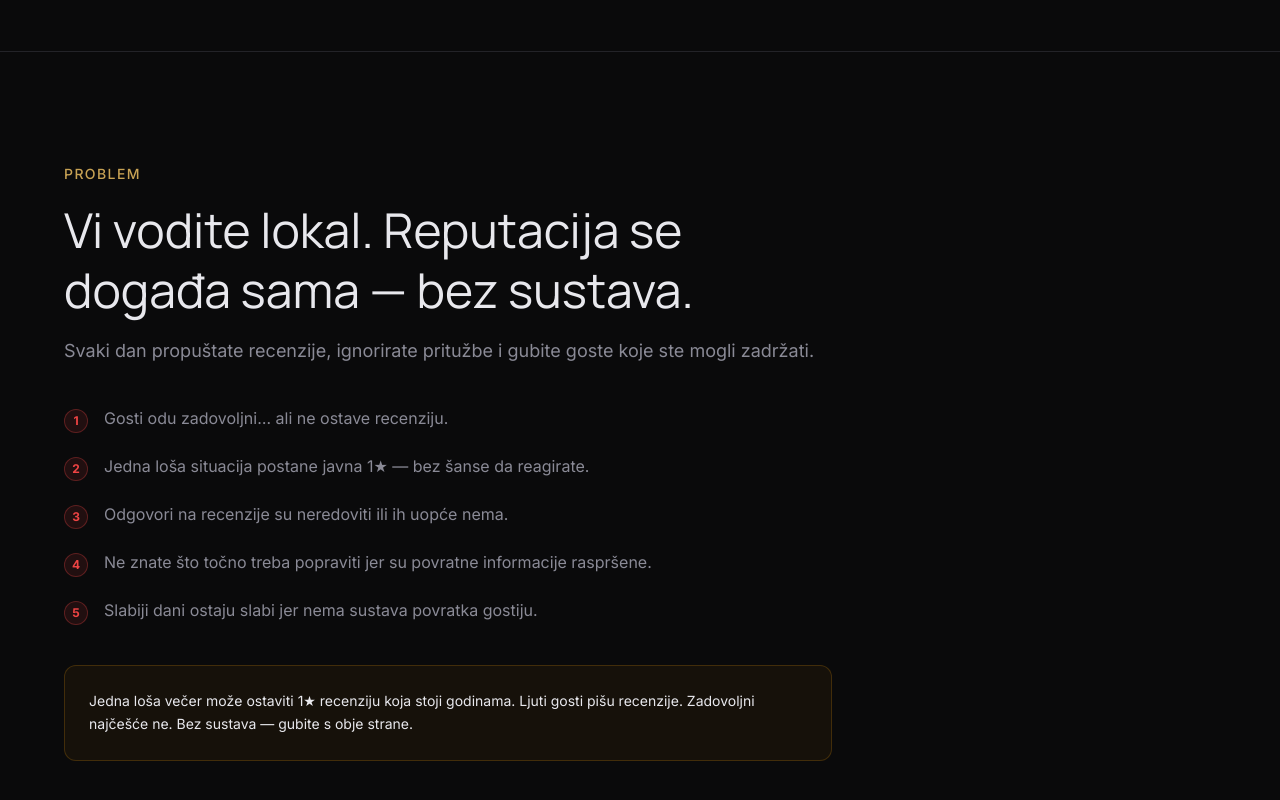
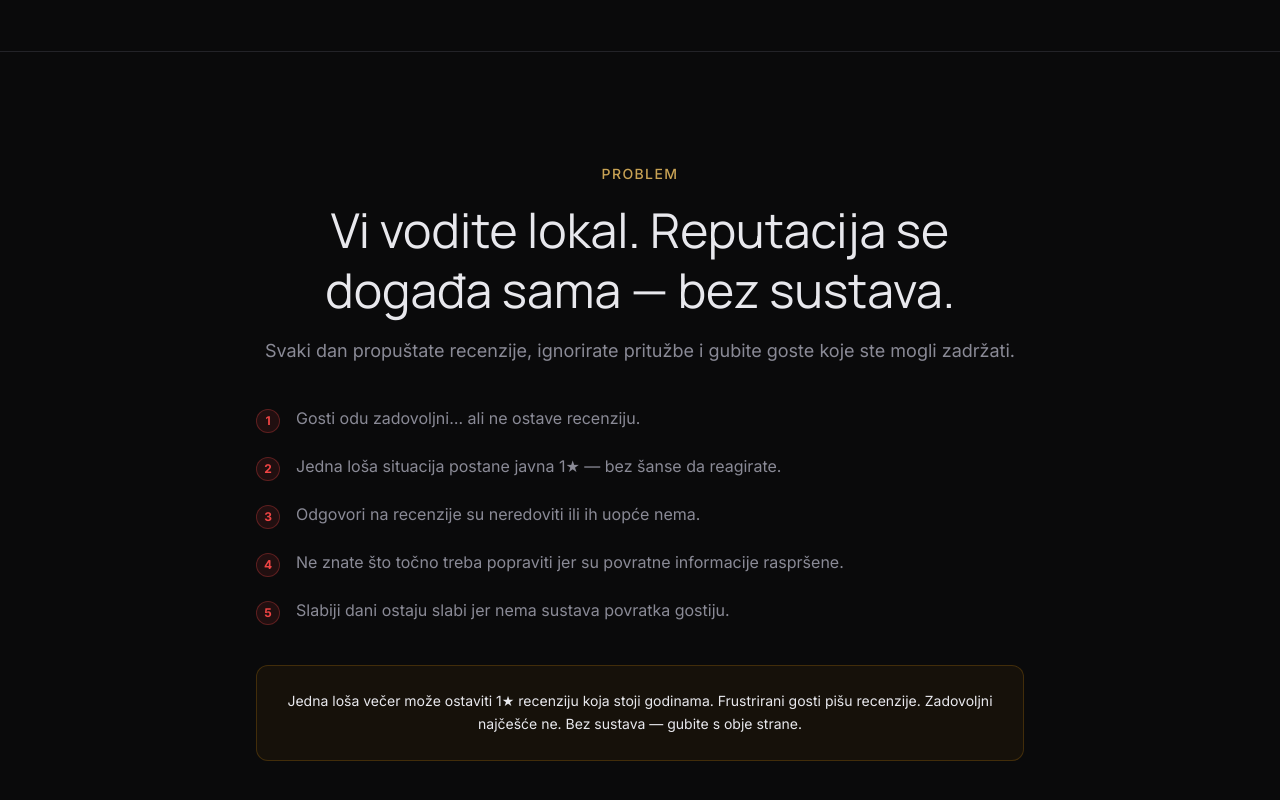
Before and after one commit to vanjadevcic/Review-Flow-Website, a React (Vite) app: page / in a window 1280 px wide. Shown: the part 943-1743 px from the top of the page. Built offline with nearby package versions, Linux system fonts and the light colour scheme.

Commit message:
version 4

```diff
--- a/src/App.jsx
+++ b/src/App.jsx
@@ -273,11 +273,11 @@ function Problem() {
   const { t } = useLang()
   return (
     <Section id="problem" className="border-t border-border">
-      <div className="max-w-3xl">
+      <div className="max-w-3xl mx-auto text-center">
         <SectionLabel>{t.problem.label}</SectionLabel>
         <SectionTitle>{t.problem.title}</SectionTitle>
         <p className="text-text-muted mt-4 mb-10 text-lg leading-relaxed">{t.problem.subtitle}</p>
-        <ul className="space-y-5">
+        <ul className="space-y-5 text-left">
           {t.problem.painPoints.map((p, i) => (
             <li key={i} className="flex items-start gap-4 text-text-muted">
               <span className="mt-1 flex-shrink-0 w-6 h-6 rounded-full border border-danger/30 bg-danger/10 flex items-center justify-center text-danger text-xs font-bold">{i + 1}</span>
--- a/src/translations.js
+++ b/src/translations.js
@@ -43,7 +43,7 @@ export const translations = {
         'Ne znate što točno treba popraviti jer su povratne informacije raspršene.',
         'Slabiji dani ostaju slabi jer nema sustava povratka gostiju.',
       ],
-      businessImpact: 'Jedna loša večer može ostaviti 1★ recenziju koja stoji godinama. Ljuti gosti pišu recenzije. Zadovoljni najčešće ne. Bez sustava — gubite s obje strane.',
+      businessImpact: 'Jedna loša večer može ostaviti 1★ recenziju koja stoji godinama. Frustrirani gosti pišu recenzije. Zadovoljni najčešće ne. Bez sustava — gubite s obje strane.',
     },
     solution: {
       label: 'Rješenje',
```
